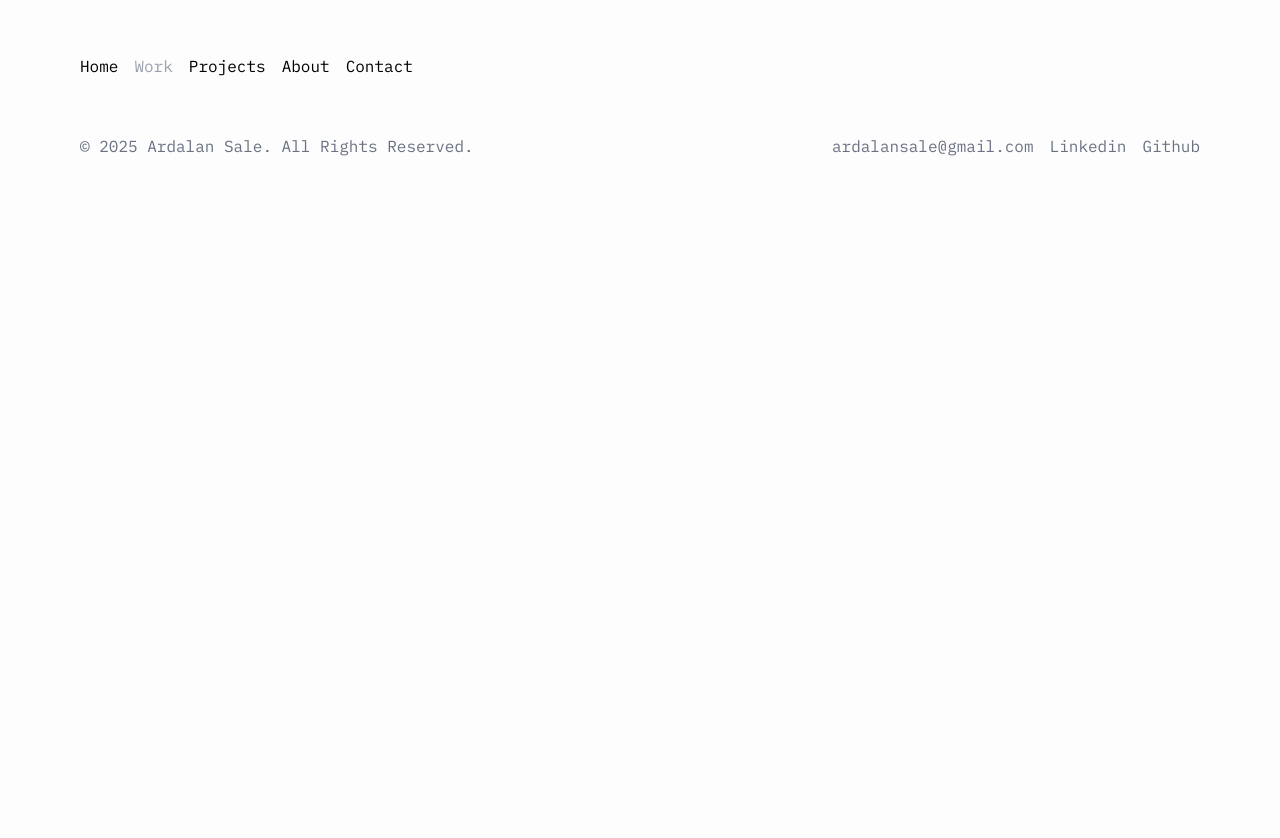
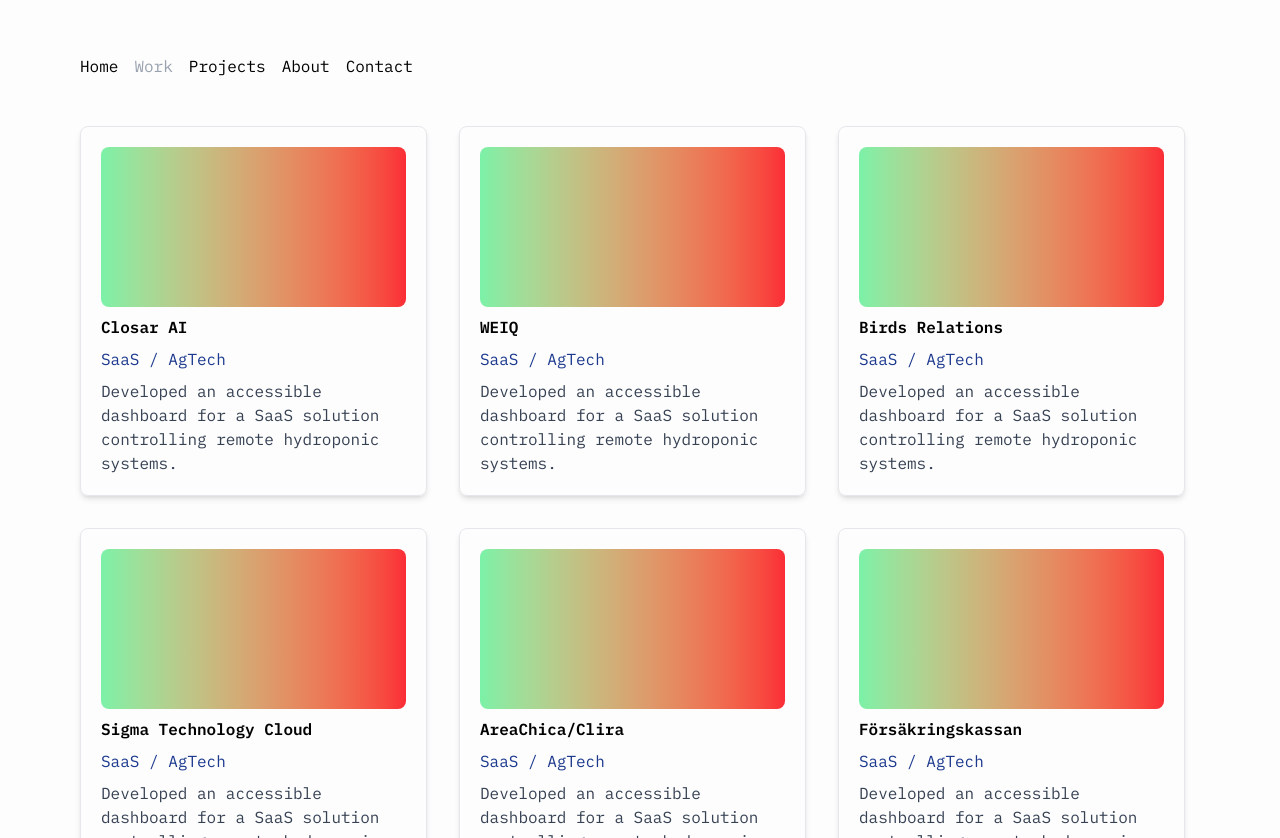
Before and after one commit to ardalansale/portfolio-ardalansale, a Next.js app: page /work in a window 1280 px wide. Shown: the part 114-952 px from the top of the page. Before the commit the page ends 800 px from the top, so only its background shows below. Built offline with nearby package versions, Linux system fonts and the light colour scheme.

Commit message:
Uppdaterad struktur samt utseende för Work och korten. Valde att gå med en gradient istället för snabbare sid-laddning
La till "scrollbar-gutter" då Navbar rörde på sig när man klickade sig in på Work

```diff
--- a/app/globals.css
+++ b/app/globals.css
@@ -18,6 +18,10 @@
   --font-mono: var(--font-ibm-plex-mono);
 }
 
+html {
+  scrollbar-gutter: stable; /* Sidan reserverar alltid plats för scrollbar */
+}
+
 body {
   background: var(--background);
   color: var(--foreground);
--- a/app/page.tsx
+++ b/app/page.tsx
@@ -1,14 +1,7 @@
-import Card from '@/components/Card'
-
 export default function Home() {
   return (
     <section>
-      <Card
-        title="Sigma Technology Cloud"
-        image="/"
-        category="SaaS / AgTech"
-        description="Developed an accessible dashboard for a SaaS solution controlling remote hydroponic systems. Through iterative prototyping in Figma and close collaboration with stakeholders, I improved usability and aligned the design with both user needs and business goals."
-      />
+
     </section>
   );
 }
--- a/app/work/page.tsx
+++ b/app/work/page.tsx
@@ -1,4 +1,6 @@
 import { Metadata } from 'next'
+import Card from '@/components/Card'
+
 
 export const metadata: Metadata = {
     title: 'Work - Ardalan Sale Portfolio',
@@ -8,7 +10,64 @@
 
 export default function Work() {
     return (
-        <section>
+
+        <section className='grid grid-cols-1 md:grid-cols-2 lg:grid-cols-3 w-full gap-8'>
+
+            {/* 1. Closar AI */}
+            <Card
+            color="bg-gradient-to-r from-green-300 to-red-500"
+            title="Closar AI"
+            category="SaaS / AgTech"
+            description="Developed an accessible dashboard for a SaaS solution controlling remote hydroponic systems."
+            />
+
+            {/* 2. WEIQ */}
+            <Card
+            color="bg-gradient-to-r from-green-300 to-red-500"
+            title="WEIQ"
+            category="SaaS / AgTech"
+            description="Developed an accessible dashboard for a SaaS solution controlling remote hydroponic systems."
+            />
+
+            {/* 3. Birds Relations  */}
+            <Card
+            color="bg-gradient-to-r from-green-300 to-red-500"
+            title="Birds Relations"
+            category="SaaS / AgTech"
+            description="Developed an accessible dashboard for a SaaS solution controlling remote hydroponic systems."
+            />
+
+            {/* 4. Sigma  */}
+            <Card
+            color="bg-gradient-to-r from-green-300 to-red-500"
+            title="Sigma Technology Cloud"
+            category="SaaS / AgTech"
+            description="Developed an accessible dashboard for a SaaS solution controlling remote hydroponic systems."
+            />
+
+            {/* 5. Areachica/Clira */}
+            <Card
+            color="bg-gradient-to-r from-green-300 to-red-500"
+            title="AreaChica/Clira"
+            category="SaaS / AgTech"
+            description="Developed an accessible dashboard for a SaaS solution controlling remote hydroponic systems."
+            />
+
+            {/* 6. Försäkringskassan */}
+            <Card
+            color="bg-gradient-to-r from-green-300 to-red-500"
+            title="Försäkringskassan"
+            category="SaaS / AgTech"
+            description="Developed an accessible dashboard for a SaaS solution controlling remote hydroponic systems."
+            />
+
+            {/* 7. Dreams */}
+            <Card
+            color="bg-gradient-to-r from-green-300 to-red-500"
+            title="Dreams"
+            category="SaaS / AgTech"
+            description="Developed an accessible dashboard for a SaaS solution controlling remote hydroponic systems."
+            />
 
         </section>
     );
--- a/components/Card.tsx
+++ b/components/Card.tsx
@@ -2,16 +2,16 @@
 import Image from "next/image";
 
 interface Cardprops {
-    image: string;
+    color: string;
     title: string;
     category: string
     description: string;
 }
 
-export default function Card ({ image, title, category, description }: Cardprops) {
+export default function Card ({ color, title, category, description }: Cardprops) {
     return (
-        <div className="flex flex-col p-5 gap-2 max-w-80 border-1 rounded-lg cursor-pointer">
-            <Image src={image} alt={"bild på blabla"} width={200} height={200}/>
+        <div className="flex flex-col p-5 gap-2 border-1 border-gray-200 rounded-lg cursor-pointer shadow-md hover:shadow-xl transition-shadow duration-300">
+            <div className={`h-40 rounded-lg ${color}`}></div>
             <h3 className="font-semibold">{title}</h3>
             <h3 className="text-blue-900">{category}</h3>
             <p className="text-gray-700">{description}</p>
```
